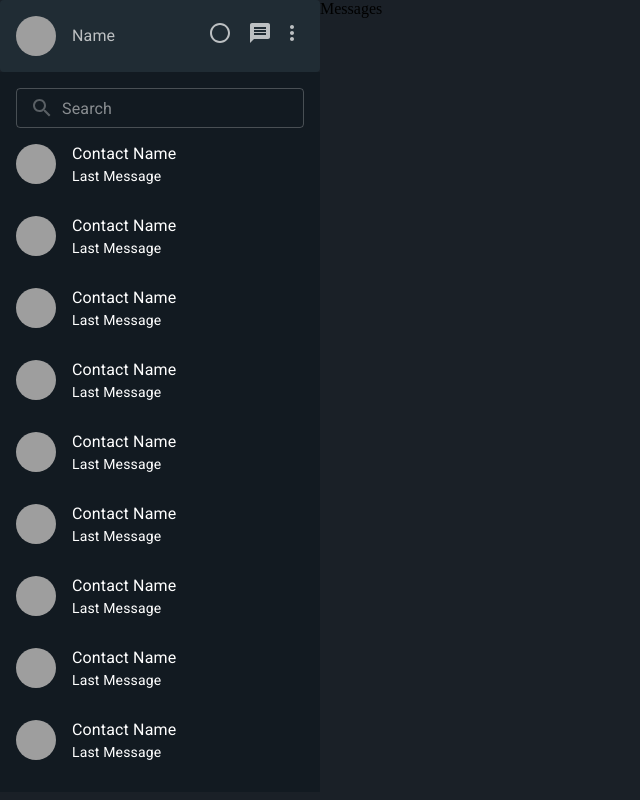
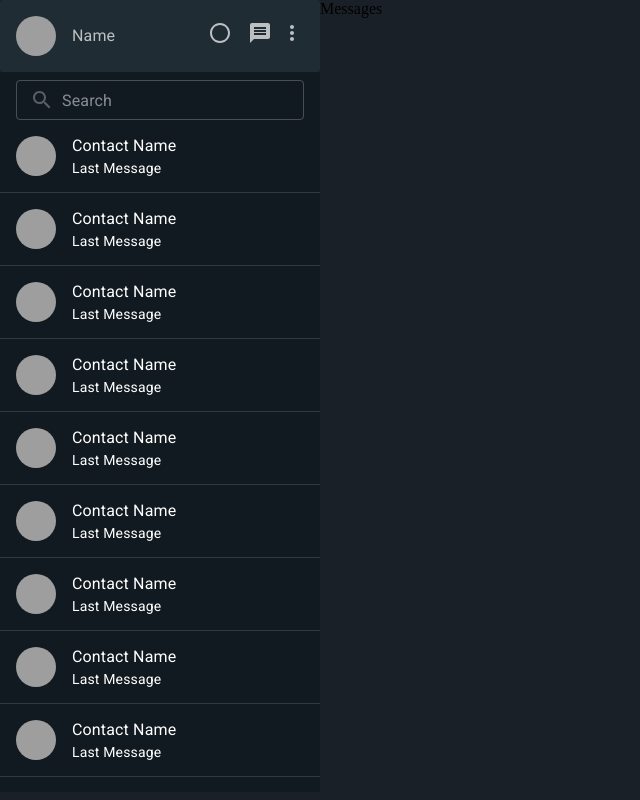
Before and after one commit to hsattar/strive-bw-4, a React (Create React App) app: page / in a window 1280 px wide. Shown: the whole page, without its empty margins (0-640 px from the left). Built offline with nearby package versions, Linux system fonts and the light colour scheme; grey boxes are pictures that could not be loaded.

Commit message:
highlights selected contact

```diff
--- a/src/components/SidebarContacts.tsx
+++ b/src/components/SidebarContacts.tsx
@@ -11,7 +11,7 @@ export default function AlignItemsList() {
             variant="outlined"
             size="small"
             fullWidth
-            style={{ maxWidth: "90%", marginTop: ".5rem" }}
+            style={{ maxWidth: "90%", marginTop: "0rem" }}
             InputProps={{
                 startAdornment: (
                   <InputAdornment position="start">
@@ -20,7 +20,7 @@ export default function AlignItemsList() {
                 ),
               }}
         />
-        { [1, 2, 3, 4, 5, 6, 7, 8, 9, 10, 11].map(num => <SingleSidebarContact /> ) }
+        { [1, 2, 3, 4, 5, 6, 7, 8, 9, 10, 11].map(num => <SingleSidebarContact contact={num} /> ) }
     </List>
   )
 }
--- a/src/components/SingleSidebarContact.tsx
+++ b/src/components/SingleSidebarContact.tsx
@@ -1,12 +1,26 @@
+import { Divider } from '@mui/material'
 import Avatar from '@mui/material/Avatar'
 import ListItem from '@mui/material/ListItem'
 import ListItemAvatar from '@mui/material/ListItemAvatar'
 import ListItemText from '@mui/material/ListItemText'
 import Typography from '@mui/material/Typography'
+import { useDispatch, useSelector } from 'react-redux'
+import { selectContactAction } from '../redux/actions'
 
-export default function SingleSidebarContact() {
+interface IProps {
+    contact: number
+}
+
+export default function SingleSidebarContact({ contact }: IProps) {
+
+    const dispatch = useDispatch()
+    const selectedContact = useSelector((state: IReduxStore) => state.contacts.selected)
+
+    const selected = selectedContact === contact
+
     return (
-        <ListItem alignItems="center">
+        <>
+        <ListItem alignItems="center" className={selected ? "sidebar-single-contact selected-contact" : "sidebar-single-contact"} onClick={() => dispatch(selectContactAction(contact))}>
             <ListItemAvatar>
             <Avatar alt="Remy Sharp" src="/static/images/avatar/1.jpg" />
             </ListItemAvatar>
@@ -25,7 +39,8 @@ export default function SingleSidebarContact() {
             }
             />
         </ListItem>
+        </>
     )
 }
 
-{/* <Divider variant="inset" component="li" /> */}
+// #40474B
--- a/src/index.css
+++ b/src/index.css
@@ -35,3 +35,11 @@ body {
 ::-webkit-scrollbar-thumb:hover {
     background: #515a5f;
 }
+
+.sidebar-single-contact:not(:last-child) {
+    border-bottom: 0.1px solid #515a5f80;
+}
+
+.selected-contact {
+    background-color: #40474B;
+}
--- a/src/redux/actions.ts
+++ b/src/redux/actions.ts
@@ -6,11 +6,17 @@ import axios from 'axios'
 const { REACT_APP_BE_URL: BASE_URL } = process.env
 
 export const ACTIONS = {
-    USER_LOGIN: 'USER_LOGIN'
+    USER_LOGIN: 'USER_LOGIN',
+    SELECT_CONTACT: 'SELECT_CONTACT'
 }
 
 export const userLoginAction = () => ({
     type: ACTIONS.USER_LOGIN,
+})
+
+export const selectContactAction = (contact: any) => ({
+    type: ACTIONS.SELECT_CONTACT,
+    payload: contact
 })
 
 // export const userLoginAction = (userInfo: any): ThunkAction<any, typeof initialState, unknown, AnyAction> =>
--- /dev/null
+++ b/src/redux/reducers/contactsReducer.ts
@@ -0,0 +1,15 @@
+import { AnyAction } from "redux"
+import { ACTIONS } from "../actions"
+import { initialState } from "../store"
+
+const contactsReducer = (state = initialState.contacts, action: AnyAction) => {
+    switch(action.type) {
+        case ACTIONS.SELECT_CONTACT: return {
+            ...state,
+            selected: action.payload
+        }
+        default: return state
+    }
+}
+
+export default contactsReducer
--- a/src/redux/store.ts
+++ b/src/redux/store.ts
@@ -1,5 +1,6 @@
 import { applyMiddleware, combineReducers, compose, createStore } from "redux"
 import thunk from 'redux-thunk'
+import contactsReducer from "./reducers/contactsReducer"
 import userReducer from "./reducers/userReducer"
 
 const composeSafely = (window as any).__REDUX_DEVTOOLS_EXTENSION_COMPOSE__ || compose
@@ -8,11 +9,15 @@ export const initialState: IReduxStore = {
     user: {
         isLoggedIn: false,
         currentUser: null,
+    },
+    contacts: {
+        selected: null
     }
 }
 
 const rootReducer = combineReducers({
-    user: userReducer
+    user: userReducer,
+    contacts: contactsReducer
 })
 
 export const storeConfig = createStore(rootReducer, initialState, composeSafely(applyMiddleware(thunk)))
--- a/src/types/index.d.ts
+++ b/src/types/index.d.ts
@@ -12,9 +12,14 @@ interface IUserDetails extends IUserCredentials {
 
 interface IReduxStore {
     user: IReduxStoreUser
+    contacts: IReduxStoreContacts
 }
 
 interface IReduxStoreUser {
     isLoggedIn: boolean
     currentUser: any
 }
+
+interface IReduxStoreContacts {
+    selected: any
+}
```
Lines whose indentation alone changed are shown as unchanged.
